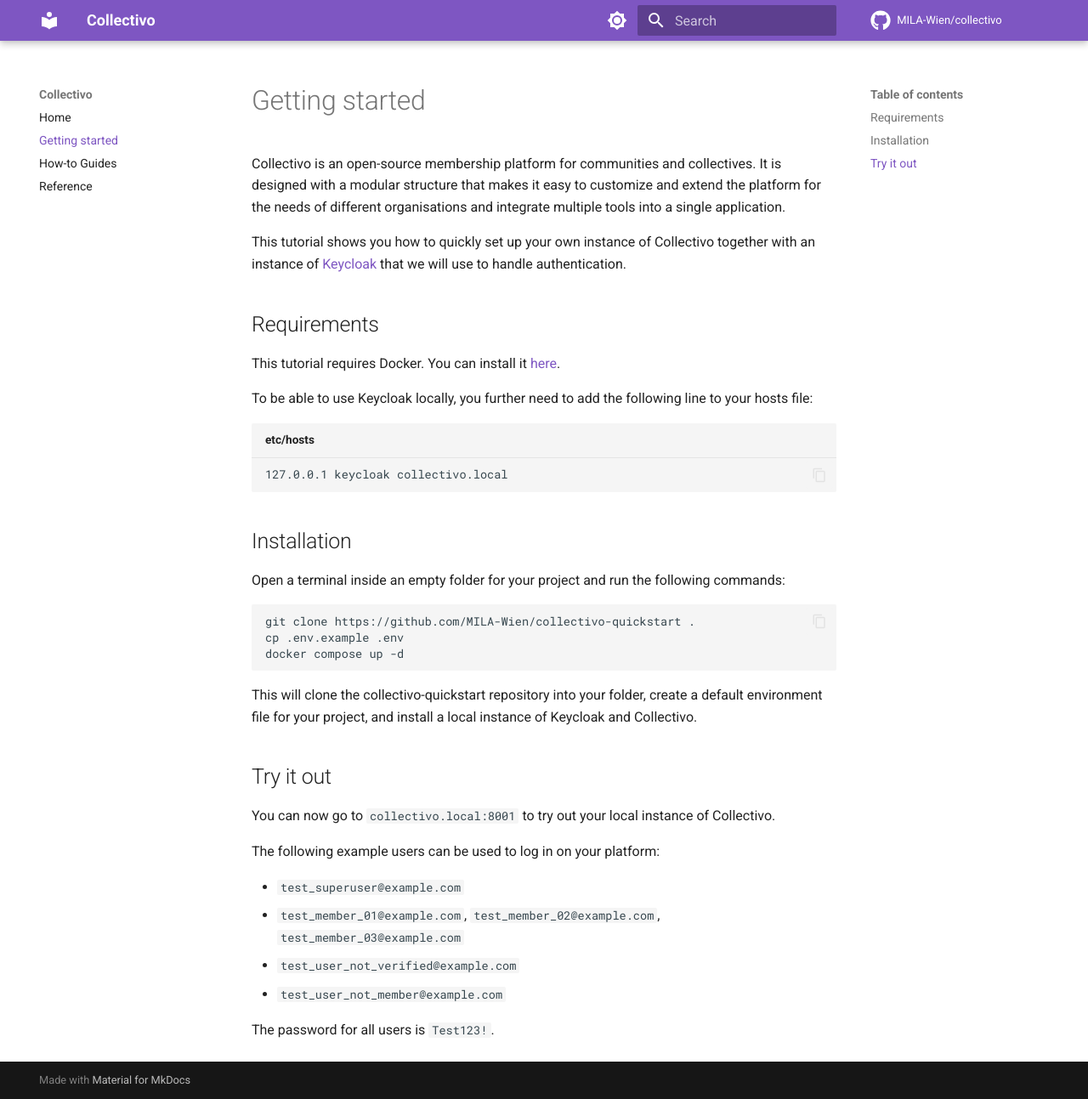
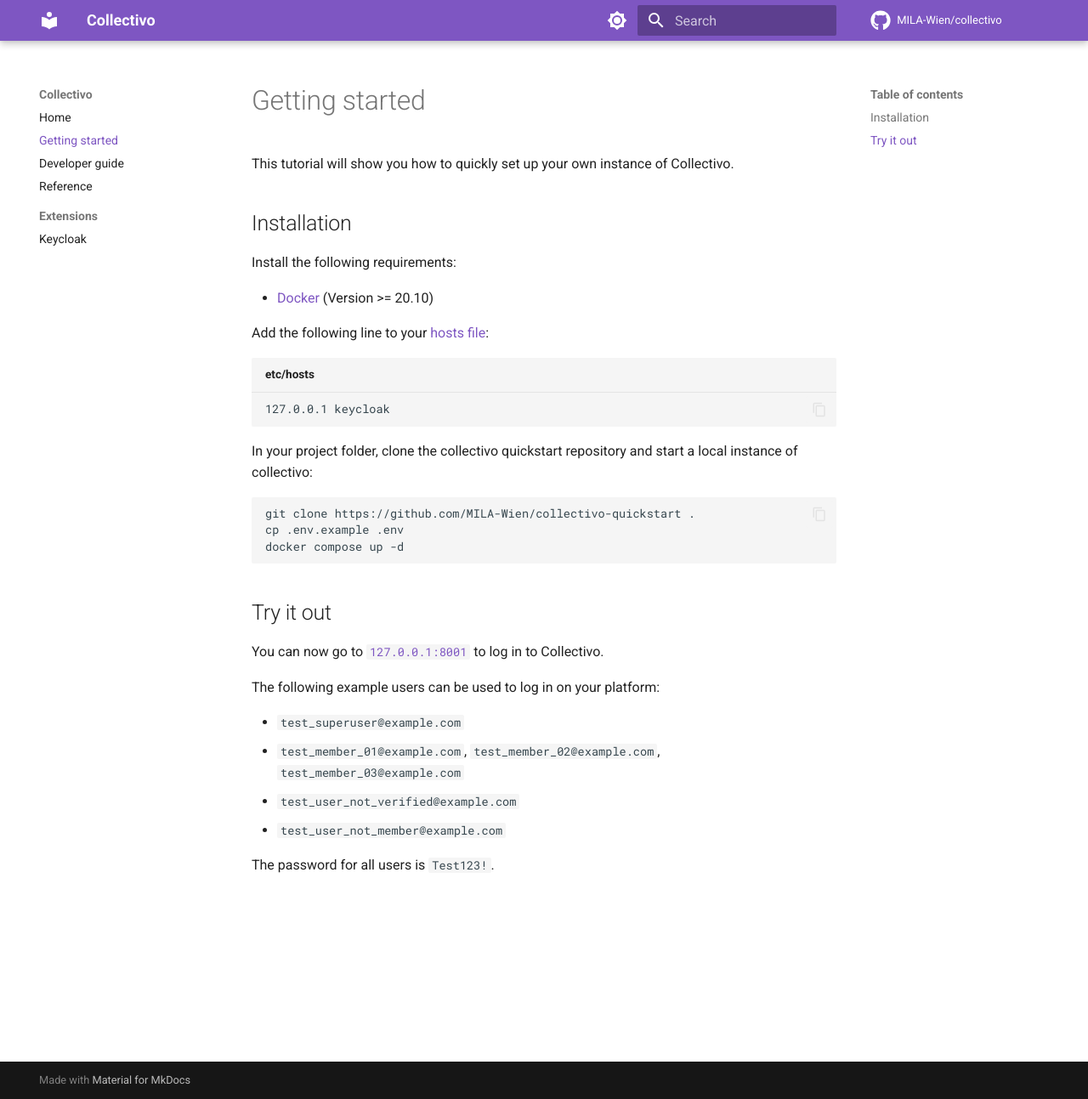
Before and after one commit to christwopointoh/collectivo, an MkDocs documentation site: the page built from docs/getting_started.md, in a window 1280 px wide and 1293 px high. Shown: the whole window at 85% size. Built offline with MkDocs 1.6.1 and Material for MkDocs 9.7.7, drawn with Linux system fonts in a browser that asks for light colours; comment, search, counter and statistics services are not loaded.

Commit message:
Improve docs

````diff
--- a/docs/getting_started.md
+++ b/docs/getting_started.md
@@ -1,26 +1,20 @@
 # Getting started
 
-Collectivo is an open-source membership platform for communities and collectives.
-It is designed with a modular structure that makes it easy to customize and extend
-the platform for the needs of different organisations and integrate
-multiple tools into a single application.
-
-This tutorial shows you how to quickly set up your own instance of Collectivo
-together with an instance of [Keycloak](https://www.keycloak.org/) that we will use to handle authentication.
-
-## Requirements
-
-This tutorial requires Docker. You can install it [here](https://docs.docker.com/get-docker/).
-
-To be able to use Keycloak locally, you further need to add the following line to your hosts file:
-
-```title="etc/hosts"
-127.0.0.1 keycloak collectivo.local
-```
+This tutorial will show you how to quickly set up your own instance of Collectivo.
 
 ## Installation
 
-Open a terminal inside an empty folder for your project and run the following commands:
+Install the following requirements:
+
+- [Docker](https://docs.docker.com/get-docker/) (Version >= 20.10)
+
+Add the following line to your [hosts file](https://www.howtogeek.com/27350/beginner-geek-how-to-edit-your-hosts-file/):
+
+```title="etc/hosts"
+127.0.0.1 keycloak
+```
+
+In your project folder, clone the collectivo quickstart repository and start a local instance of collectivo:
 
 ```sh
 git clone https://github.com/MILA-Wien/collectivo-quickstart .
@@ -28,12 +22,9 @@
 docker compose up -d
 ```
 
-This will clone the collectivo-quickstart repository into your folder,
-create a default environment file for your project, and install a local instance of Keycloak and Collectivo.
-
 ## Try it out
 
-You can now go to `collectivo.local:8001` to try out your local instance of Collectivo.
+You can now go to [`127.0.0.1:8001`](http://127.0.0.1:8001) to log in to Collectivo.
 
 The following example users can be used to log in on your platform:
 
--- a/mkdocs.yml
+++ b/mkdocs.yml
@@ -26,6 +26,7 @@
 
   features:
     - content.code.copy
+    - navigation.sections
 
 markdown_extensions:
   - admonition
@@ -45,10 +46,12 @@
   - mkdocstrings
 
 nav:
-  - Home: "index.md"
+  - Home: index.md
   - "getting_started.md"
-  - "how_to_guides.md"
+  - "development.md"
   - "reference.md"
+  - Extensions:
+      - "keycloak.md"
 
 repo_name: MILA-Wien/collectivo
 repo_url: https://github.com/MILA-Wien/collectivo
````
Also changed, not shown: docker-compose.yml (+8 -9 lines), docs/development.md (added, +77 -0 lines), docs/how_to_guides.md (deleted, +0 -60 lines), docs/index.md (+3 -4 lines), docs/keycloak.md (added, +22 -0 lines), docs/reference.md (+37 -7 lines), 3 other files.
